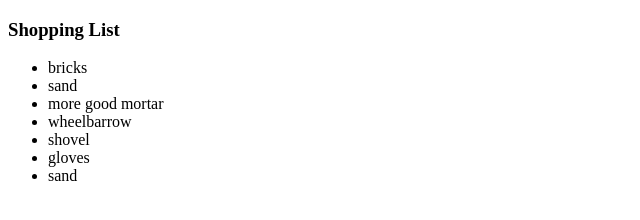
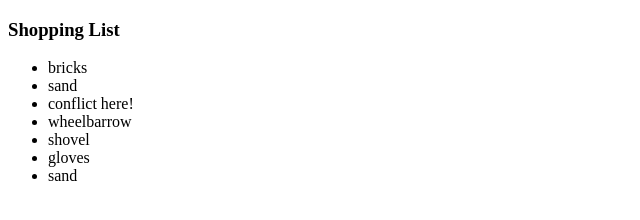
Before and after one commit to Jride/newGitTest, a plain HTML site: page index.html in a window 1280 px wide. Shown: the full height of the page, 0-640 px from the left. Drawn offline with Linux system fonts and the light colour scheme.

Commit message:
created a conflict

```diff
--- a/index.html
+++ b/index.html
@@ -9,7 +9,7 @@
 	<ul>
 		<li>bricks</li>
 		<li>sand</li>
-		<li>more good mortar</li>
+		<li>conflict here!</li>
 		<li>wheelbarrow</li>
 		<li>shovel</li>
 		<li>gloves</li>
```
